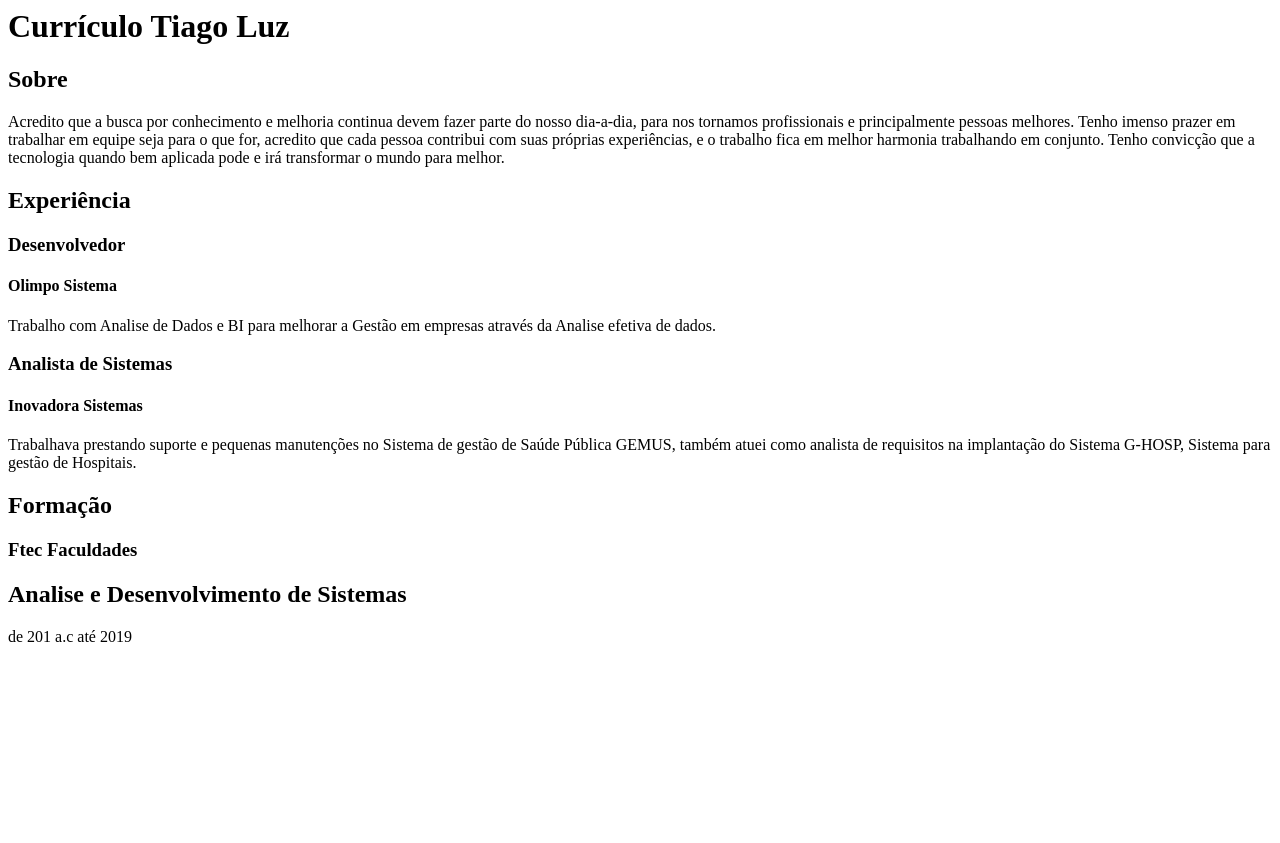
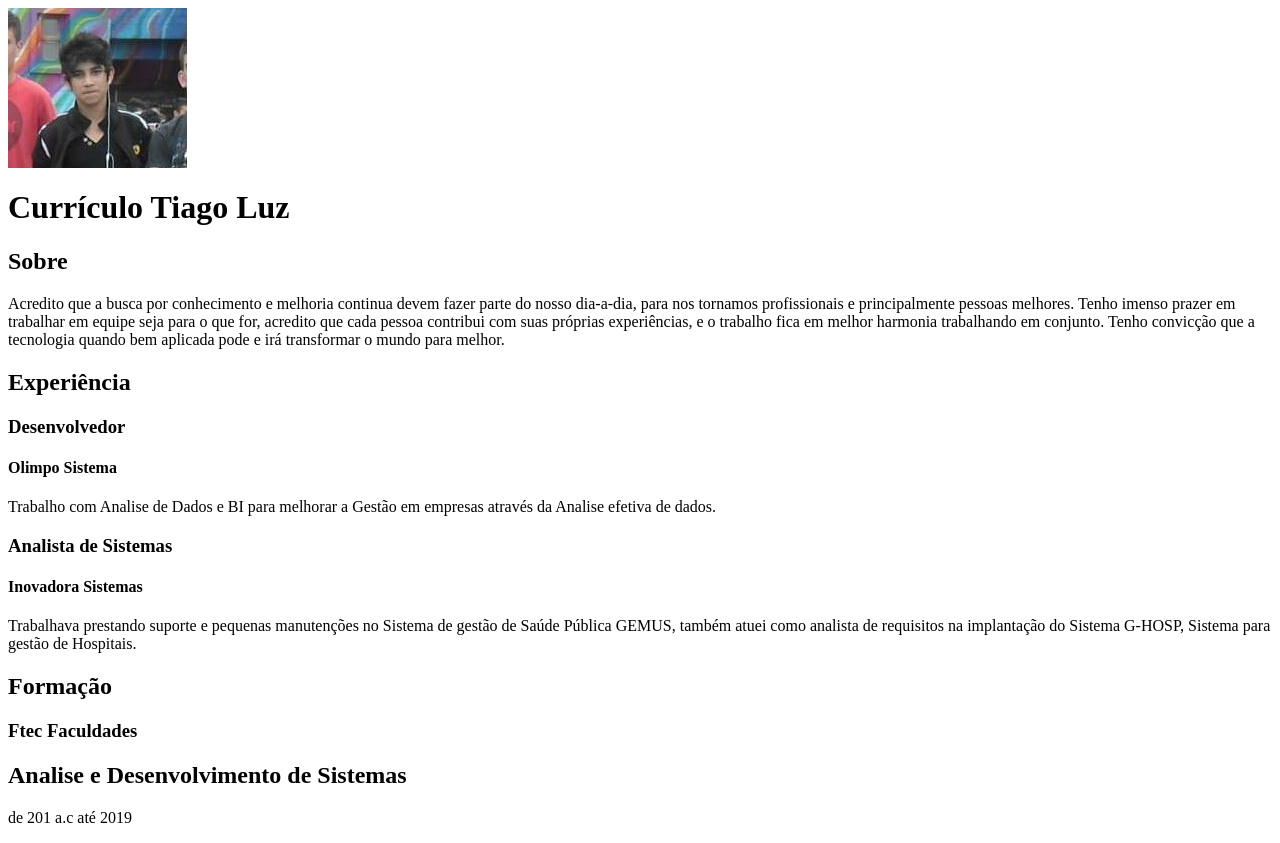
Before and after one commit to tiagoluzh607/CurriculoSite, a plain HTML site: page index.html in a window 1280 px wide. Before the commit the page ends 800 px from the top, so only its background shows below. Drawn offline with Linux system fonts and the light colour scheme.

Commit message:
Code Adicionando Imagem de Perfil

```diff
--- a/index.html
+++ b/index.html
@@ -4,6 +4,7 @@
 </head>
 
 <body>
+    <img src="img/perfil.png"/>
     <h1>Currículo Tiago Luz</h1>
 
     <h2>Sobre</h2>
```
Also changed, not shown: img/perfil.jpeg (added), img/perfil.png (added).
